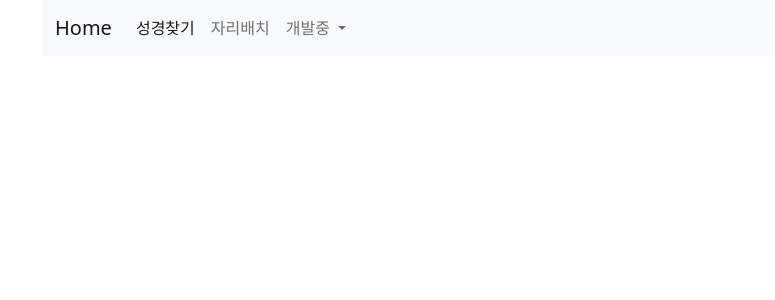
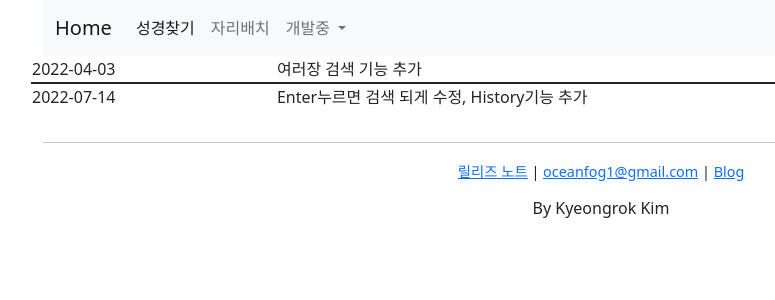
Before and after one commit to Kyeongrok/bible_finder_ui_vue, a Vue app: page /release-note in a window 1280 px wide. Before the commit this address had no page. Shown: the top 300 px of the page, without its empty margins (39-814 px from the left). Built offline with nearby package versions, Linux system fonts and the light colour scheme; what vue-excel-xlsx, vue3-cookies would draw is missing.

Commit message:
feature : footer추가, releaseNote 추가

```diff
--- /dev/null
+++ b/src/components/BibleFinderFooter.vue
@@ -0,0 +1,26 @@
+<template>
+  <hr/>
+  <div class="row">
+    <div style = "text-align:center;margin-top:2px;">
+      <div style="font-size:.9rem;">
+        <span><a href="/release-note">릴리즈 노트</a></span> |
+        <span><a href="https://krksap.tistory.com">oceanfog1@gmail.com</a></span> |
+        <span><a href="https://krksap.tistory.com">Blog</a></span>
+      </div>
+      <div style="margin-top:1rem;">
+        <h6>By Kyeongrok Kim</h6>
+      </div>
+
+    </div>
+  </div>
+</template>
+
+<script>
+export default {
+  name: "BibleFinderFooter"
+}
+</script>
+
+<style scoped>
+
+</style>
--- a/src/router/router.js
+++ b/src/router/router.js
@@ -4,6 +4,7 @@ import HelloWorld from "@/views/BibleFinder";
 import NaverShoppingCrawl from "@/views/NaverShoppingCrawl";
 import ExcelDownload from "@/views/ExcelDownload";
 import ElectronicCar from "@/views/ElectronicCar";
+import ReleaseNote from "@/views/ReleaseNote";
 
 
 const routerHistory = createWebHistory()
@@ -12,6 +13,7 @@ const router = createRouter({
   routes:[
     { path:"/", name: "home", component:HelloWorld },
     { path:"/seats-arr", name: "seats-arr", component:about },
+    { path:"/release-note", name: "release-note", component:ReleaseNote },
     { path:"/naver-shopping", name: "naver-shopping", component:NaverShoppingCrawl },
     { path:"/excel", name: "excel", component:ExcelDownload },
     { path:"/electronic", name: "electronic-car", component:ElectronicCar },
--- a/src/views/BibleFinder.vue
+++ b/src/views/BibleFinder.vue
@@ -7,7 +7,11 @@
     </p>
     <div class="row">
       <div class="col-md-2">
-        마지막 검색: <button class="btn-dark">{{this.history}}</button>
+        마지막 검색:
+        <br/>
+        <button @click="clickHistoryBtn" class="btn btn-dark" :key="i" v-for="(result, i) in this.history">
+          {{result}}
+        </button>
       </div>
     </div>
     <table class="table table-striped">
@@ -32,15 +36,19 @@
              placeholder="Search" aria-label="Search">
     </div>
     <div class="col-md-3">
-      <button @click="reverseMessage" class="btn btn-outline-success" type="button">검색</button>
+      <button @click="search" class="btn btn-outline-success" type="button">검색</button>
       <button @click="empty" class="btn btn-outline-primary" type="button">초기화</button>
     </div>
   </div>
+  <BibleFinderFooter/>
+
 </template>
 
 <script>
+import BibleFinderFooter from "@/components/BibleFinderFooter";
 export default {
   name: 'HelloWorld',
+  components: {BibleFinderFooter},
   props: {
     msg: String
   },
@@ -65,6 +73,9 @@ export default {
         this.search();
       }
     },
+    clickHistoryBtn: function(event) {
+      this.input = event.currentTarget.textContent
+    },
     search: function () {
       const input = this.input
       const bibleAddrRe = new RegExp('[가-힣]{1,2}[0-9]{1,3}:[0-9]{1,3}-[0-9]{1,3}', 'g');
@@ -88,7 +99,8 @@ export default {
           }).then(data => {
             console.log(data)
             this.searchResults.push(data)
-            this.$cookies.set('data', input)
+            // 꺼내서 추가해야 함
+            this.$cookies.set('data', this.$cookies.get('data') + ',' + input)
             this.setHistoryFromCookie()
         })
       }
@@ -102,7 +114,9 @@ export default {
     setHistoryFromCookie: function() {
       this.history=[];
       const cookie = this.$cookies.get('data')
-      this.history.push(cookie)
+      cookie.split(',').forEach(item => {
+        this.history.push(item)
+      })
     }
   },
   created() {
--- /dev/null
+++ b/src/views/ReleaseNote.vue
@@ -0,0 +1,27 @@
+<template>
+  <div class="row">
+    <table class="table">
+      <tr>
+        <td>2022-04-03</td>
+        <td>여러장 검색 기능 추가</td>
+      </tr>
+      <tr>
+        <td>2022-07-14</td>
+        <td>Enter누르면 검색 되게 수정, History기능 추가</td>
+      </tr>
+    </table>
+  </div>
+  <BibleFinderFooter/>
+</template>
+
+<script>
+import BibleFinderFooter from "@/components/BibleFinderFooter";
+export default {
+  name: "ReleaseNote",
+  components: {BibleFinderFooter}
+}
+</script>
+
+<style scoped>
+
+</style>
--- a/src/views/SeatsArrangement.vue
+++ b/src/views/SeatsArrangement.vue
@@ -56,14 +56,16 @@
       </tbody>
     </table>
   </div>
+  <BibleFinderFooter/>
 </template>
 
 <script>
 import BadgeMember from "@/components/InputMember";
+import BibleFinderFooter from "@/components/BibleFinderFooter";
 
 export default {
   name: "SeatsSep",
-  components: {BadgeMember},
+  components: {BibleFinderFooter, BadgeMember},
   data(){
     return{
       names:[],
```
